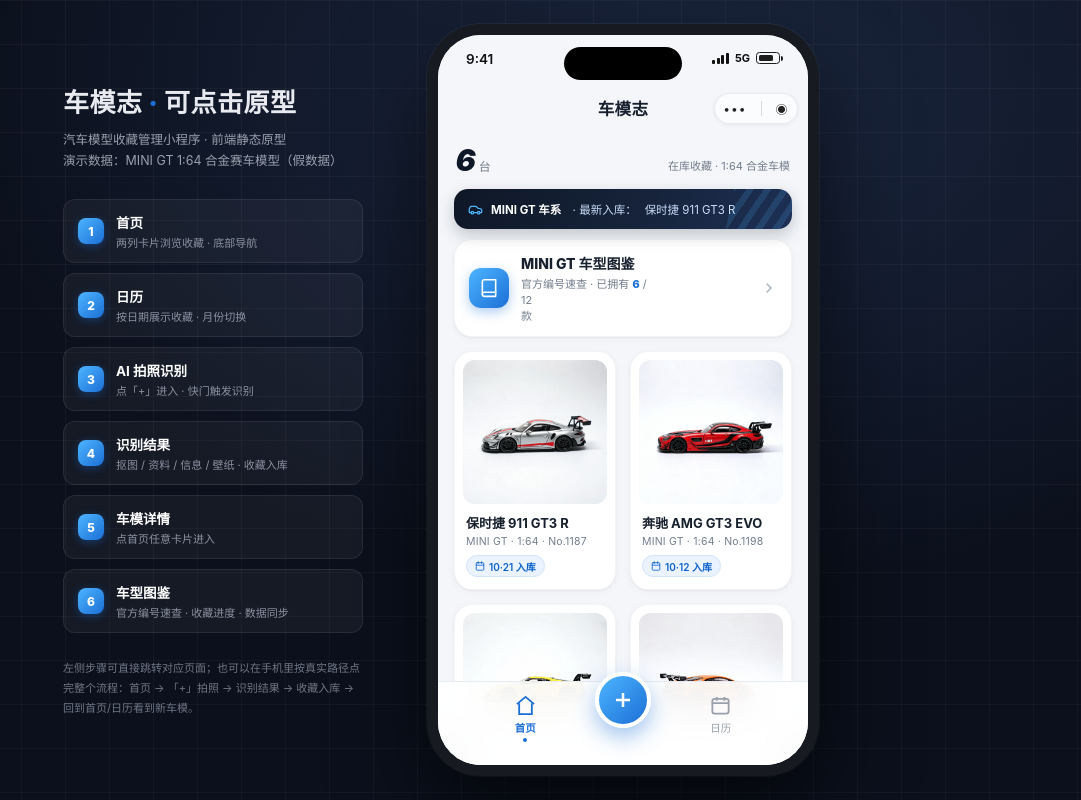
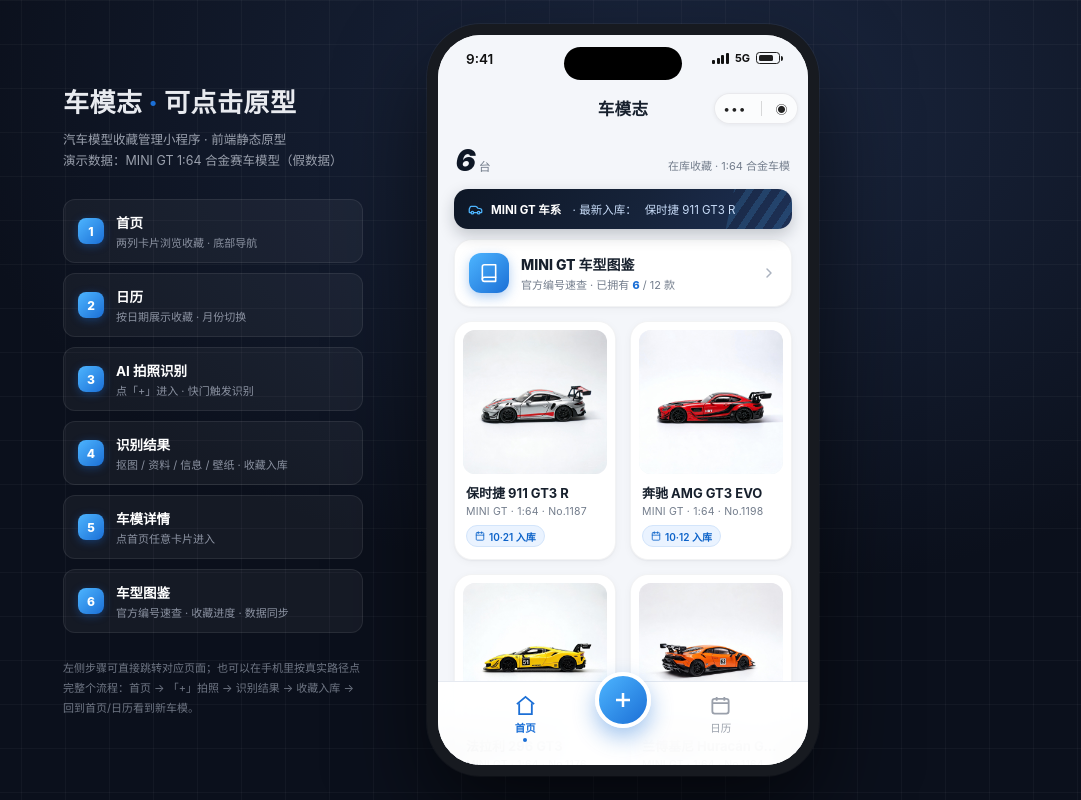
Before and after one commit to UncleLi-program/carmodiary, a plain HTML site: page index.html in a window 1280 px wide. Shown: the whole page, without its empty margins (199-1280 px from the left). Drawn offline with Linux system fonts and the light colour scheme.

Commit message:
修复图鉴入口卡统计文字换行：块级样式改用子选择器限定

```diff
--- a/index.html
+++ b/index.html
@@ -365,7 +365,8 @@
   .h-entry .he-ic svg{width:20px;height:20px;color:#fff}
   .h-entry .he-tx{flex:1;min-width:0}
   .h-entry .he-tx b{display:block;font-size:14px;font-weight:800;color:var(--text)}
-  .h-entry .he-tx span{display:block;font-size:11px;color:var(--sub);margin-top:2px}
+  /* 子选择器限定块级样式：嵌套的编号 <span> 保持行内，避免「已拥有 6 / 14 款」被拆行 */
+  .h-entry .he-tx > span{display:block;font-size:11px;color:var(--sub);margin-top:2px;white-space:nowrap}
   .h-entry .he-tx i{font-style:normal;color:var(--blue);font-weight:800;font-variant-numeric:tabular-nums}
   .h-entry > svg{width:16px;height:16px;color:var(--faint);flex:none}
 
```
Also changed, not shown: prototype.html (+2 -1 lines).
